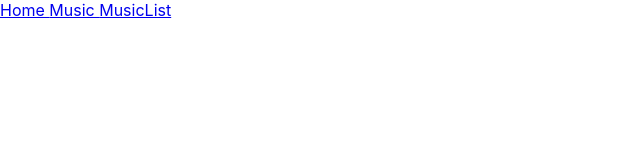
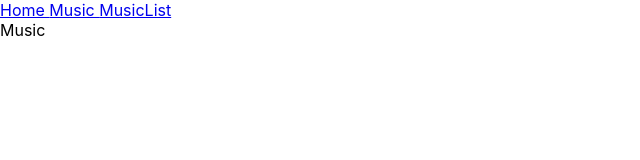
Before and after one commit to beatrice168/new-project, a React (Create React App) app in the folder bitrick/: page /music in a window 1280 px wide. Shown: the top 160 px of the page, without its empty margins (0-640 px from the left). Built offline with nearby package versions, Linux system fonts and the light colour scheme.

Commit message:
made some changes

```diff
--- a/bitrick/src/App.js
+++ b/bitrick/src/App.js
@@ -13,8 +13,8 @@ function App() {
       <Navbar/>
       <Routes>
         <Route exact path = "/" element = {<Home/>} />
-        <Route path = "/" element = {<Music/>} />
-        <Route path = "/" element = {<MusicList/>} />
+        <Route path = "/music" element = {<Music/>} />
+        <Route path = "/musicList" element = {<MusicList/>} />
       </Routes>
     </div>
   );
--- a/bitrick/src/components/MusicList.js
+++ b/bitrick/src/components/MusicList.js
@@ -4,11 +4,11 @@ import MusiqAlat from './MusiqAlat';
 function MusicList() {
   const [data, setData] = useState([]);
   console.log (data)
-  useEffect(() => {
-    fetch("http://127.0.0.1:5555/music")
-      .then(r => r.json())
-      .then(data=> {setData(data)});
-  }, []);
+useEffect(() => {
+  fetch("http://127.0.0.1:5555/music")
+    .then(r => r.json())
+    .then(data=> setData(data));
+}, []);
   const musiq = data.map((item,index)=>
   <MusiqAlat key = {index} id = {item.id} artist = {item.artist}  image = {item.image} genre = {item.genre} audio = {item.audio} created_at = {item.created_at}/>
 
--- a/bitrick/src/index.js
+++ b/bitrick/src/index.js
@@ -7,11 +7,11 @@ import { BrowserRouter } from 'react-router-dom';
 
 const root = ReactDOM.createRoot(document.getElementById('root'));
 root.render(
-  <React.StrictMode>
+  // <React.StrictMode>
     <BrowserRouter>
     <App />
     </BrowserRouter>
-  </React.StrictMode>
+  // </React.StrictMode>
 );
 
 // If you want to start measuring performance in your app, pass a function
```
